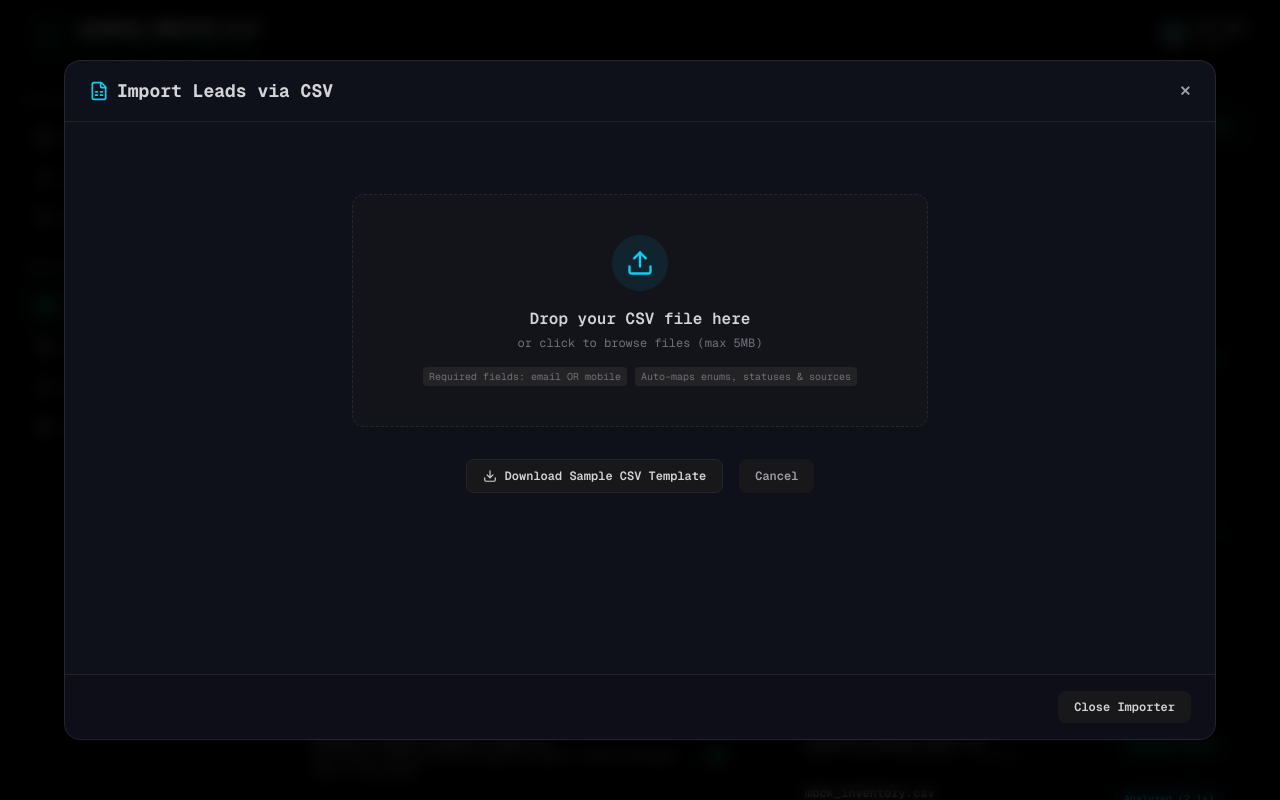
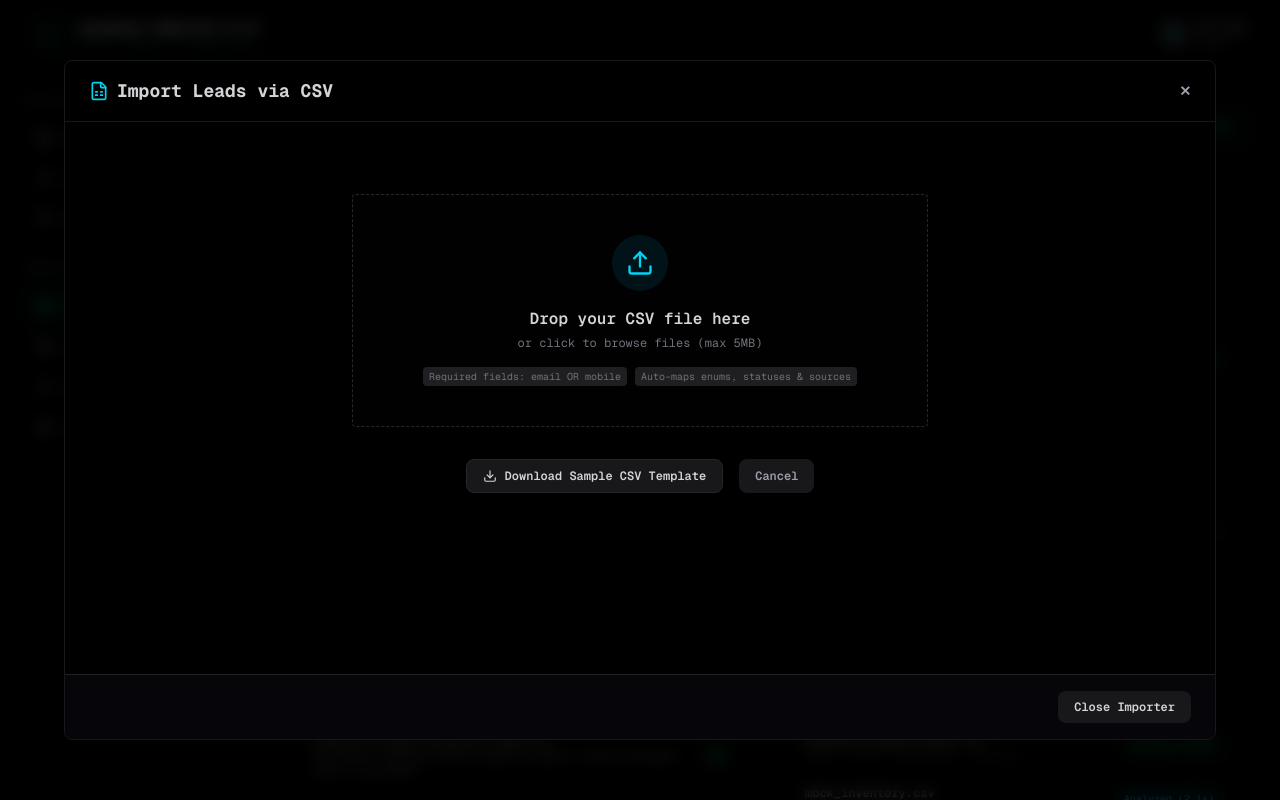
Before and after one commit to Jyotiraditya21-bug/CRM-CSV-IMPORTER, a Next.js app in the folder frontend/: page / in a window 1280 px wide. Both pictures are taken after a click on the button "Import Leads via CSV". Shown: the top 800 px of the page. Built offline with nearby package versions, Linux system fonts and the light colour scheme.

Commit message:
Update CSV importer modal background to pitch-black to match dashboard

```diff
--- a/frontend/src/app/page.tsx
+++ b/frontend/src/app/page.tsx
@@ -467,10 +467,10 @@ export default function ImporterDashboard() {
       {/* CSV IMPORTER MODAL */}
       {showModal && (
         <div className="fixed inset-0 z-50 flex items-center justify-center bg-black/75 p-4 backdrop-blur-sm">
-          <div className={`relative flex h-full max-h-[85vh] w-full max-w-6xl flex-col rounded-2xl border shadow-2xl transition-colors overflow-hidden ${darkMode ? "border-zinc-800 bg-[#0f111a]" : "border-zinc-200 bg-white"}`}>
+          <div className="relative flex h-full max-h-[85vh] w-full max-w-6xl flex-col rounded-lg border shadow-2xl transition-colors overflow-hidden border-zinc-900 bg-black">
 
             {/* Modal Header */}
-            <div className="flex items-center justify-between border-b border-zinc-800/80 px-6 py-4">
+            <div className="flex items-center justify-between border-b border-zinc-900 px-6 py-4">
               <div className="flex items-center gap-2">
                 <FileSpreadsheet className="text-cyan-400" size={20} />
                 <h3 className="text-lg font-bold">Import Leads via CSV</h3>
@@ -499,7 +499,7 @@ export default function ImporterDashboard() {
                     onDragOver={handleDragOver}
                     onDrop={handleDrop}
                     onClick={() => fileInputRef.current?.click()}
-                    className={`flex w-full max-w-xl cursor-pointer flex-col items-center justify-center rounded-xl border border-dashed p-10 text-center transition-all ${darkMode ? "border-zinc-800 bg-zinc-900/50 hover:bg-zinc-900 hover:border-cyan-500/45" : "border-zinc-200 bg-zinc-50 hover:bg-zinc-100 hover:border-cyan-500/45"}`}
+                    className="flex w-full max-w-xl cursor-pointer flex-col items-center justify-center rounded border border-dashed p-10 text-center transition-all border-zinc-800 bg-zinc-950/20 hover:border-emerald-500/30"
                   >
                     <div className="flex h-14 w-14 items-center justify-center rounded-full bg-cyan-500/10 text-cyan-400 mb-4">
                       <Upload size={28} />
```
